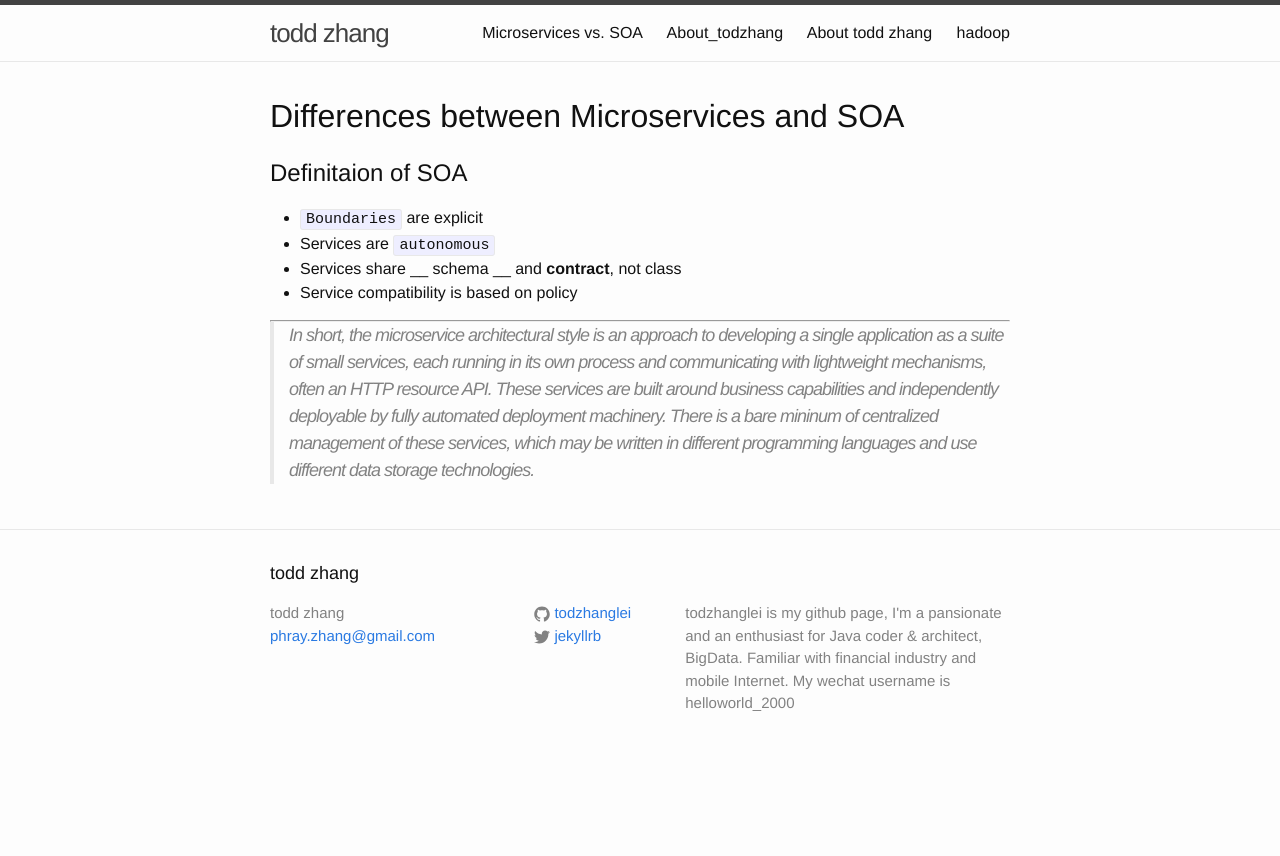
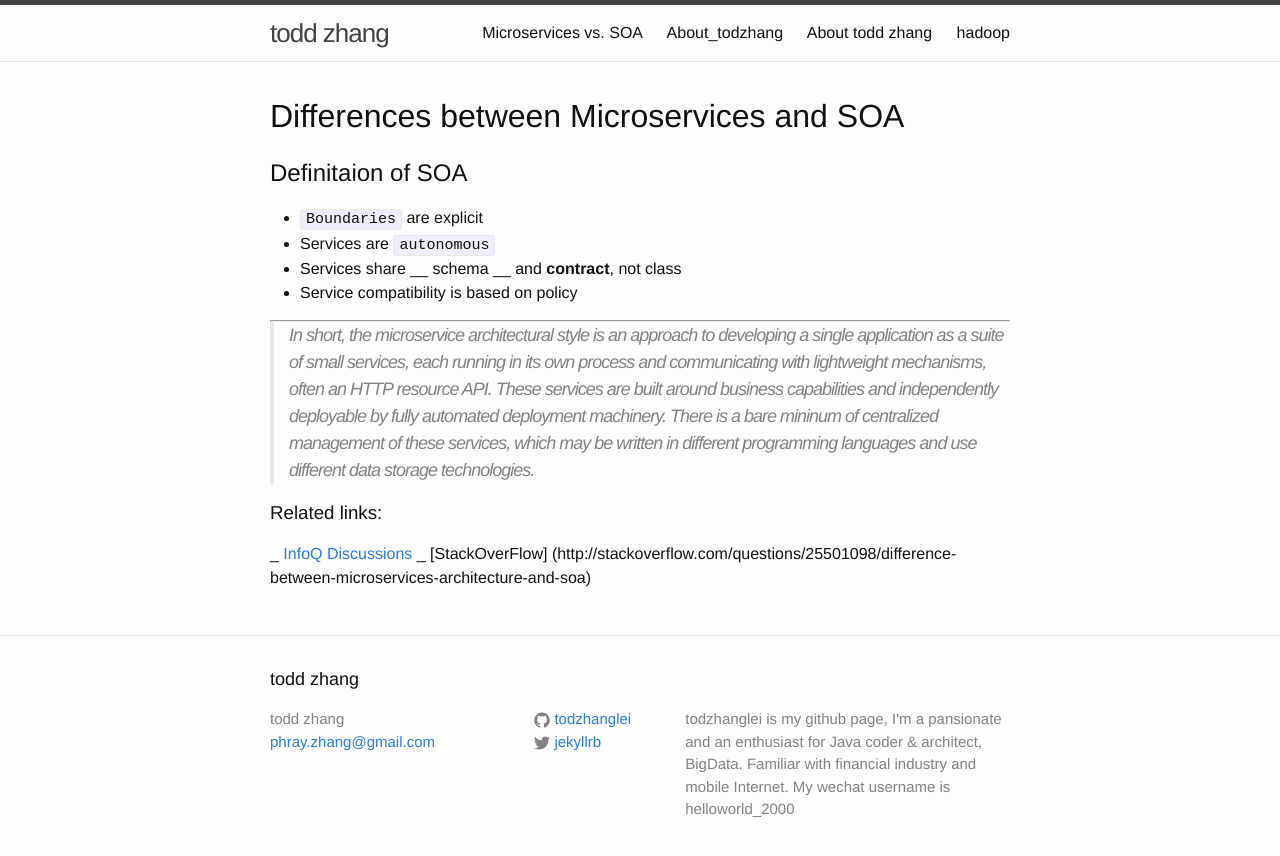
Before and after one commit to CloudsDocker/todzhanglei.github.io, a Jekyll site: the page built from MicroservicesVsSOA.md, in a window 1280 px wide. Shown: the top 856 px of the page. Built offline with Jekyll 4.4.1, drawn with Linux system fonts in a browser that asks for light colours.

Commit message:
Update MicroservicesVsSOA.md

```diff
--- a/MicroservicesVsSOA.md
+++ b/MicroservicesVsSOA.md
@@ -15,3 +15,11 @@ title: Microservices vs. SOA
 ---
 
 > In short, the microservice architectural style is an approach to developing a single application as a suite of small services, each running in its own process and communicating with lightweight mechanisms, often an HTTP resource API. These services are built around business capabilities and independently deployable by fully automated deployment machinery. There is a bare mininum of centralized management of these services, which may be written in different programming languages and use different data storage technologies.
+
+
+
+
+### Related links:
+
+_ [InfoQ Discussions](https://www.infoq.com/news/2015/12/soa-v-microservices)
+_ [StackOverFlow] (http://stackoverflow.com/questions/25501098/difference-between-microservices-architecture-and-soa)
```
